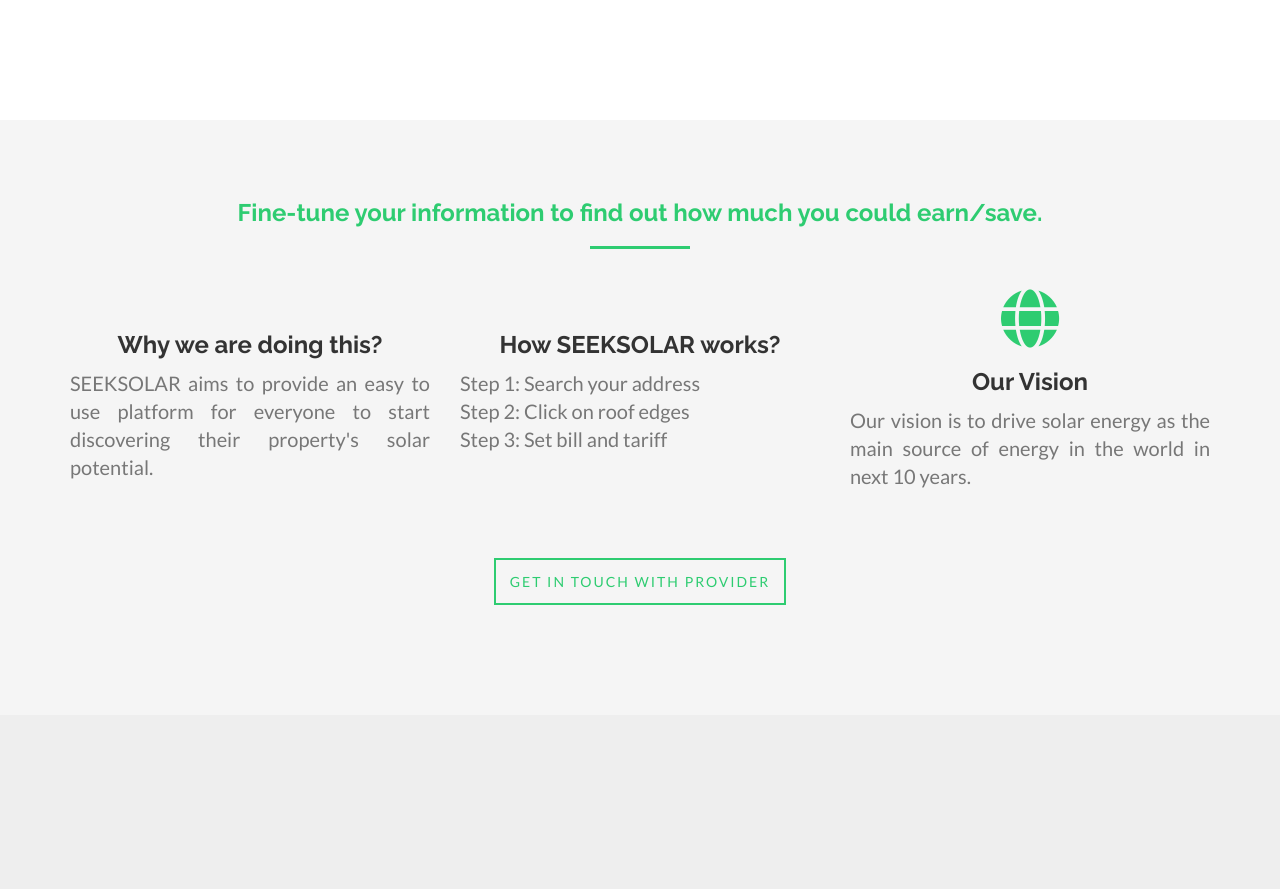
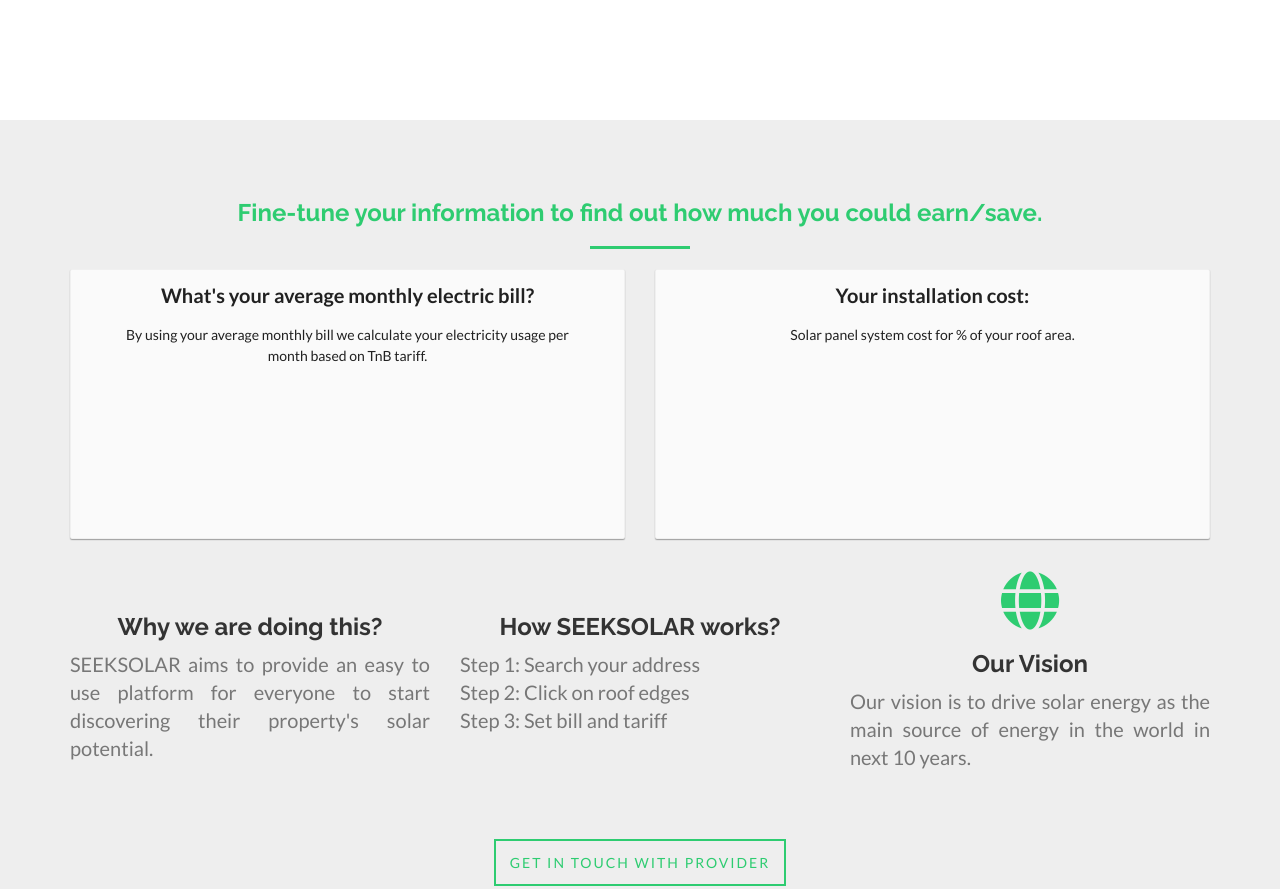
Before and after one commit to layhow/seek-solar-frontend, a plain HTML site: page index.html in a window 1280 px wide. Shown: the part 1480-2369 px from the top of the page. Drawn offline with nearby package versions, Linux system fonts and the light colour scheme; some packages are replaced by stand-ins of ours; some icons are missing.

Commit message:
Added more frontend component

```diff
--- a/css/landing_style.css
+++ b/css/landing_style.css
@@ -198,9 +198,41 @@ input {
 /* ABOUT SECTION
 ================================================== */
 
+.display-box {
+    box-sizing: border-box;
+    display: inline-block;
+    float: left;
+    height: 270px;
+    margin-bottom: 2.1052632%;
+    padding: 2%;
+    position: relative;
+    width: 100%;
+    background: #fafafa;
+    border: 1px solid rgba(0,0,0,0.04);
+    border-radius: 2px;
+    box-shadow: 0px 1px 1.5px rgba(0,0,0,0.12), 0px 1px 1px rgba(0,0,0,0.24);
+}
+
+.bill-label {
+    font-size: 20px;
+    font-weight: 600;
+    line-height: 28px;
+    margin: 0 auto;
+    max-width: 75%;
+    color: #212121;
+}
+
+.bill-description {
+    font-size: 14px;
+    line-height: 1.5em;
+    margin: 0 auto;
+    padding: 15px 15px 20px 15px;
+    color: #212121;
+    max-width: 90%;
+}
+
 .about-section {
     font-family: 'Lato', sans-serif;
-    background: #F5F5F5;
     padding: 60px 20px
 }
 
@@ -523,6 +555,39 @@ hr {
     transition: width .2s ease-out, padding-top .2s ease-out;
 }
 
+/* RANGE SLIDER
+================================================== */
+svg {
+    width: 150%;
+    height:150%;
+    visibility: hidden;
+  }
+
+  .upText,
+  .downText {
+    text-anchor: middle;
+    font-weight: 700;
+    font-size: 14px;
+    fill: #03A9F4;
+    letter-spacing: 0.4px;
+    user-select: none;
+    -webkit-user-select: none;
+    pointer-events: none;
+    text-rendering: optimizeSpeed;
+  }
+
+  .upText {
+    font-size: 24px;
+  }
+
+  #dragger{
+  -webkit-tap-highlight-color: rgba(0,0,0,0);
+  }
+
+  .downText {
+    letter-spacing: -0.4px;
+  }
+
 /* MEDIA QUERIES
 ================================================== */
 
--- a/index.html
+++ b/index.html
@@ -13,7 +13,7 @@
     <link rel="stylesheet" href="css/animate.css">
     <!-- <link rel="stylesheet" href="css/jquery.mb.YTPlayer.css"> -->
     <link
-        href='http://fonts.googleapis.com/css?family=Lato:300,400,700,900,300italic,400italic,700italic,900italic|Raleway:400,200,300,500,700,600,800,900'
+        href='http://fonts.googleapis.com/css?family=Lato:300,400,500,600,700,900,300italic,400italic,700italic,900italic|Raleway:400,200,300,500,700,600,800,900'
         rel='stylesheet' type='text/css'>
     <link rel="stylesheet" href="https://use.fontawesome.com/releases/v5.7.2/css/all.css"
         integrity="sha384-fnmOCqbTlWIlj8LyTjo7mOUStjsKC4pOpQbqyi7RrhN7udi9RwhKkMHpvLbHG9Sr" crossorigin="anonymous">
@@ -104,7 +104,8 @@
                 </div>
             </div>
             <div class="map-solar-card-button">
-                <button class="mdbtn" type="button" onclick="scrolldown2()"><span>Click Here For More Information</span></button>
+                <button class="mdbtn" type="button" onclick="scrolldown2()"><span>Click Here For More
+                        Information</span></button>
             </div>
         </div>
         <div id="map"></div>
@@ -125,7 +126,25 @@
                         </div>
                     </div>
                 </div>
-
+                <div class="container">
+                    <div class="row">
+                        <div class="col-lg-6 col-md-12 text-center">
+                            <div class="display-box">
+                                <div class="bill-label"> What's your average monthly electric bill? </div>
+                                <div class="bill-description">By using your average monthly bill we calculate your
+                                    electricity usage per
+                                    month based on TnB tariff. </div>
+                            </div>
+                        </div>
+                        <div class="col-lg-6 col-md-12 text-center">
+                            <div class="display-box">
+                                <div class="bill-label"> Your installation cost: </div>
+                                <div class="bill-description">Solar panel system cost for <span></span>% of your roof
+                                    area.</div>
+                            </div>
+                        </div>
+                    </div>
+                </div>
                 <div class="container">
                     <div class="row">
                         <div class="col-lg-4 col-md-12 text-center">
@@ -190,6 +209,7 @@
     <script src="js/device.min.js"></script>
     <script src="js/jquery.mb.YTPlayer.js"></script>
     <script src="js/custom.js"></script>
+    <script src="js/utils.js"></script>
     <!-- CSS + JS animate -->
     <script src="js/wow.min.js"></script>
     <script>
--- a/js/custom.js
+++ b/js/custom.js
@@ -161,11 +161,6 @@ function getPayback(monthy_bill, system_cost) {
     return payback;
 }
 
-//___________ Util _____________
-function numberWithCommas(x) {
-    return x.toString().replace(/\B(?=(\d{3})+(?!\d))/g, ",");
-}
-
 
 
 //Reference: https://www.theedgemarkets.com/article/going-green-better-returns-solar-investments-expected
--- /dev/null
+++ b/js/utils.js
@@ -0,0 +1,4 @@
+//___________ Thousand Formatting _____________
+function numberWithCommas(x) {
+    return x.toString().replace(/\B(?=(\d{3})+(?!\d))/g, ",");
+}
```
Also changed, not shown: 1 other file.
